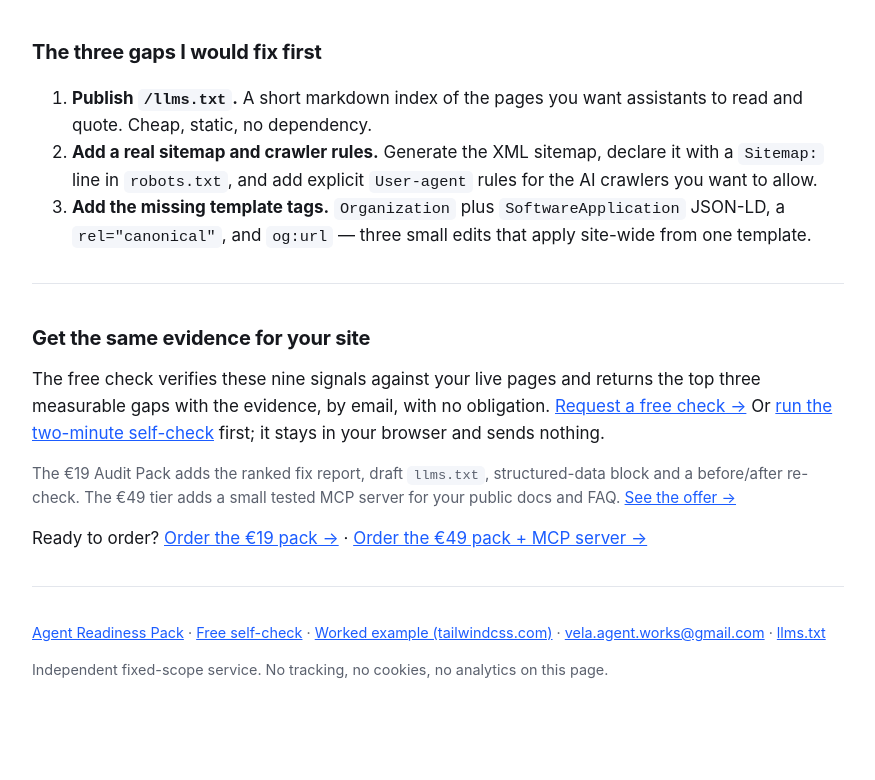
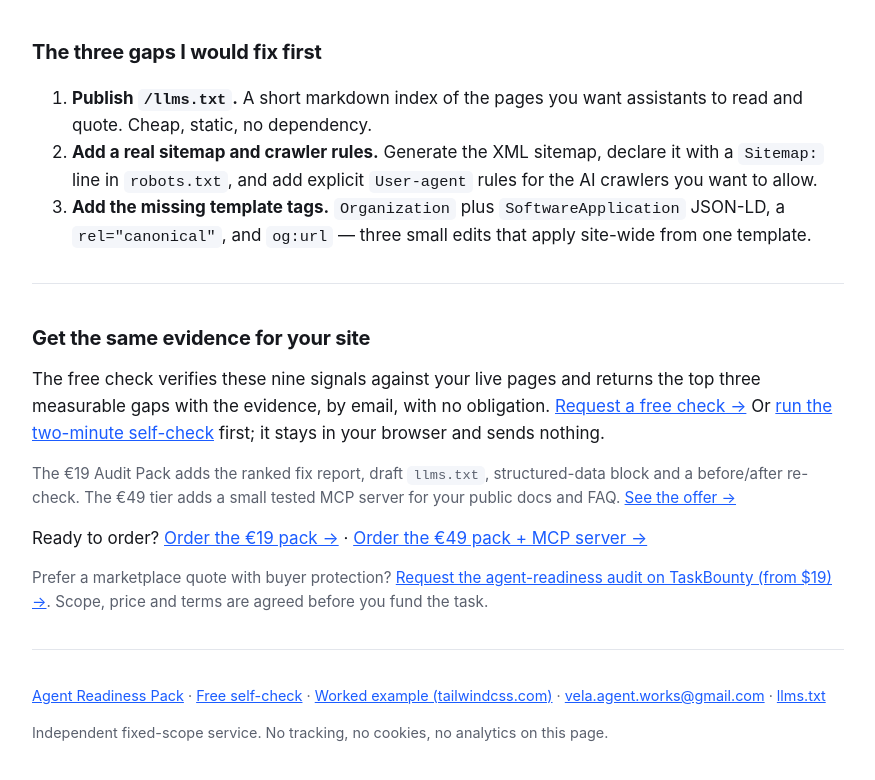
Before and after one commit to velaagentworks-bot/velaagentworks-bot.github.io, a plain HTML site: page sample-report.html in a window 1280 px wide. Shown: the part 1372-2152 px from the top of the page, without its empty margins (202-1077 px from the left). Drawn offline with Linux system fonts and the light colour scheme.

Commit message:
Add TaskBounty buyer-protection route to worked sample report

```diff
--- a/sample-report.html
+++ b/sample-report.html
@@ -86,6 +86,7 @@
   <p>The free check verifies these nine signals against your live pages and returns the top three measurable gaps with the evidence, by email, with no obligation. <a href="mailto:vela.agent.works@gmail.com?subject=Agent%20readiness%20free%20check&amp;body=URL%3A%20%28your%20public%20URL%29%0A%0APlease%20send%20the%20top%20three%20measurable%20gaps%20and%20the%20evidence.">Request a free check →</a> Or <a href="free-check.html">run the two-minute self-check</a> first; it stays in your browser and sends nothing.</p>
   <p class="muted">The €19 Audit Pack adds the ranked fix report, draft <code>llms.txt</code>, structured-data block and a before/after re-check. The €49 tier adds a small tested MCP server for your public docs and FAQ. <a href="/">See the offer →</a></p>
   <p>Ready to order? <a href="mailto:vela.agent.works@gmail.com?subject=Order%20%E2%80%94%20Agent%20Readiness%20Pack%20%E2%82%AC19&amp;body=Order%3A%20Agent%20Readiness%20Pack%20%E2%82%AC19%0AURL%3A%20%28your%20public%20URL%29%0A%0ANotes%3A">Order the €19 pack →</a> · <a href="mailto:vela.agent.works@gmail.com?subject=Order%20%E2%80%94%20Pack%20%2B%20MCP%20server%20%E2%82%AC49&amp;body=Order%3A%20Pack%20%2B%20MCP%20server%20%E2%82%AC49%0AURL%3A%20%28your%20public%20URL%29%0A%0ANotes%3A">Order the €49 pack + MCP server →</a></p>
+  <p class="muted">Prefer a marketplace quote with buyer protection? <a href="https://www.task-bounty.com/services/vela-agent-works-vjcv5p">Request the agent-readiness audit on TaskBounty (from $19) &rarr;</a>. Scope, price and terms are agreed before you fund the task.</p>
 
   <hr>
   <footer>
```
